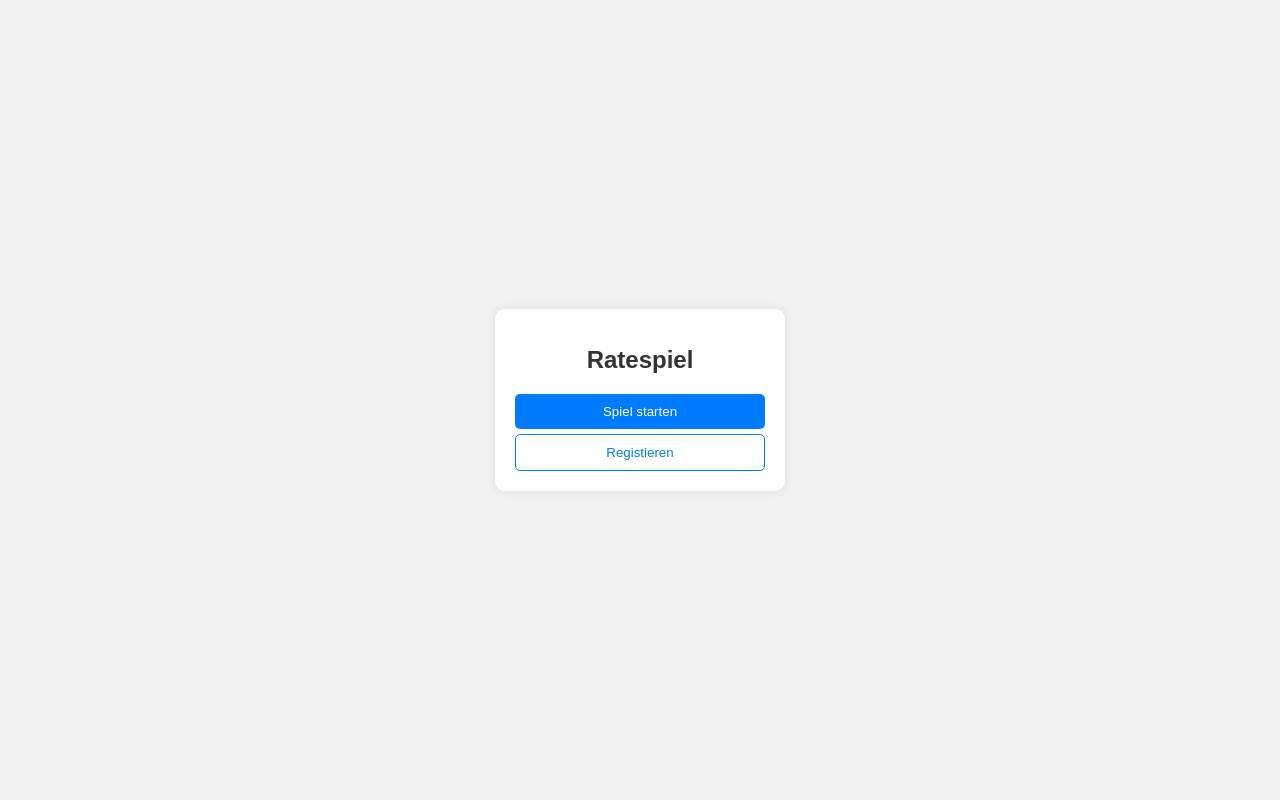
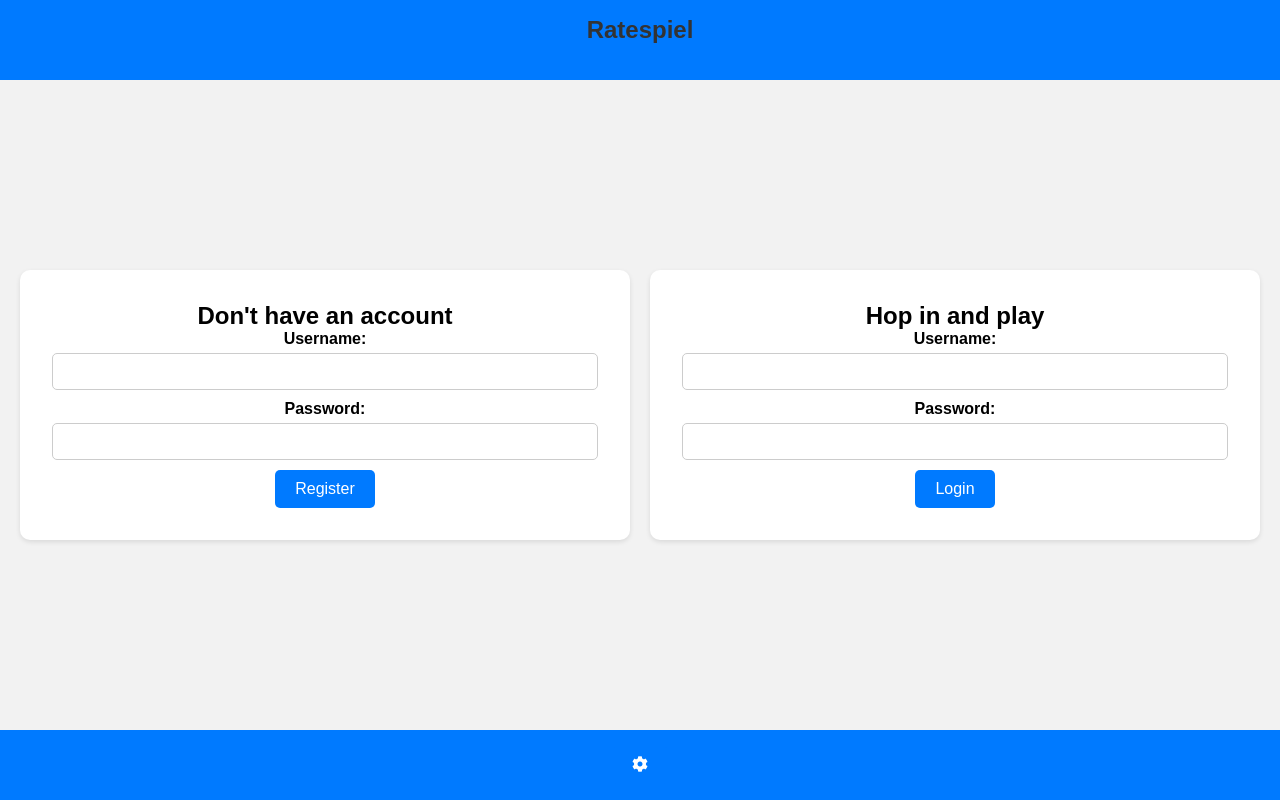
Before and after one commit to HerrOtter/dice-game, a Flask app: page / in a window 1280 px wide. Run offline with Flask 3, Linux system fonts and the light colour scheme.

Commit message:
Frontend v1

```diff
--- /dev/null
+++ b/dice/static/function.js
@@ -0,0 +1,3 @@
+function myFunction(x) {
+    x.classList.toggle("change");
+  }
--- a/dice/static/style.css
+++ b/dice/static/style.css
@@ -1,20 +1,49 @@
+* {
+    margin: 0;
+    padding: 0;
+    box-sizing: border-box;
+}
+
 body {
     font-family: Arial, sans-serif;
     background-color: #f2f2f2;
+    display: flex;
+    flex-direction: column;
+    min-height: 100vh;
     margin: 0;
-    padding: 0;
+}
+
+header {
+    background-color: #007aff;
+    color: white;
+    text-align: center;
+    padding: 1rem 0;
+}
+
+.wrapper {
+    flex: 1;
     display: flex;
     justify-content: center;
     align-items: center;
-    height: 100vh;
+    padding: 20px;
+    gap: 20px;
+    height: 70%;
 }
 
-.container {
+section {
+    flex: 1;
     background-color: #ffffff;
-    padding: 20px;
+    padding: 2rem;
+    text-align: center;
     border-radius: 10px;
-    box-shadow: 0 0 10px rgba(0, 0, 0, 0.1);
+    box-shadow: 0 2px 5px rgba(0, 0, 0, 0.1);
+}
+
+footer {
+    background-color: #007aff;
+    color: white;
     text-align: center;
+    padding: 1rem 0;
 }
 
 h1 {
@@ -23,50 +52,31 @@ h1 {
     margin-bottom: 20px;
 }
 
-form {
-    display: flex;
-    flex-direction: column;
-    align-items: center;
-}
-
-label, input {
-    margin: 5px 0;
+label {
+    display: block;
+    font-weight: bold;
+    margin-bottom: 5px;
 }
 
 input {
+    width: 100%;
     padding: 10px;
     border: 1px solid #ccc;
     border-radius: 5px;
-    outline: none;
+    margin-bottom: 10px;
 }
 
-button, .btn1 {
+button {
+    background-color: #007aff;
+    color: white;
     padding: 10px 20px;
-    width: 250px;
-    background-color: #007bff;
-    color: #fff;
     border: none;
     border-radius: 5px;
     cursor: pointer;
-    transition: background-color 0.3s ease-in-out;
-}
-
-.btn1 {
-    padding: 10px 20px;
-    margin-top: 5px;
-    background-color: #fff;
-    color: #007bff;
-    border: thin solid #007bff ;
-    border-radius: 5px;
-    cursor: pointer;
-    transition: background-color 0.3s ease-in-out;
-
+    font-size: 16px;
+    transition: background-color 0.3s ease;
 }
 
 button:hover {
     background-color: #0056b3;
 }
-
-.btn1:hover {
-    background-color: #ccc;
-}
--- a/dice/templates/index.html
+++ b/dice/templates/index.html
@@ -1,18 +1,48 @@
 <!DOCTYPE html>
-<html lang="en">
+<html lang="de">
+
 <head>
     <meta charset="UTF-8">
     <meta name="viewport" content="width=device-width, initial-scale=1.0">
-    <link rel="stylesheet" href="{{ url_for('static', filename='style.css') }}">
-    <title>Ratespiel</title>
+    <title>!Dice - Triffst du die Zahl</title>
+    <link rel="stylesheet" href="static/style.css">
+    <link rel="stylesheet" href="https://cdnjs.cloudflare.com/ajax/libs/font-awesome/5.15.4/css/all.min.css">
 </head>
+
 <body>
-    <div class="container">
+    <header>
         <h1>Ratespiel</h1>
-        <form action="/" method="post">
-            <button type="submit">Spiel starten</button>
-            <button class="btn1" type="submit">Registieren</button>
-        </form>
+    </header>
+
+    <div class="wrapper">
+        <section>
+            <h2>Don't have an account</h2>
+            <form class="registration-form">
+                <label for="username">Username:</label>
+                <input type="text" id="username" name="username" required>
+
+                <label for="password">Password:</label>
+                <input type="password" id="password" name="password" required>
+
+                <button class="register" type="submit">Register</button>
+            </form>
+        </section>
+
+        <section>
+            <h2>Hop in and play</h2>
+            <form class="login-form">
+                <label for="username">Username:</label>
+                <input type="text" id="username" name="username" required>
+
+                <label for="password">Password:</label>
+                <input type="password" id="password" name="password" required>
+
+                <button type="submit">Login</button>
+            </form>
+        </section>
     </div>
+
+    <footer>
+        <button class="settings-button"><i class="fas fa-cog"></i></button>
+    </footer>
 </body>
-</html>
```
